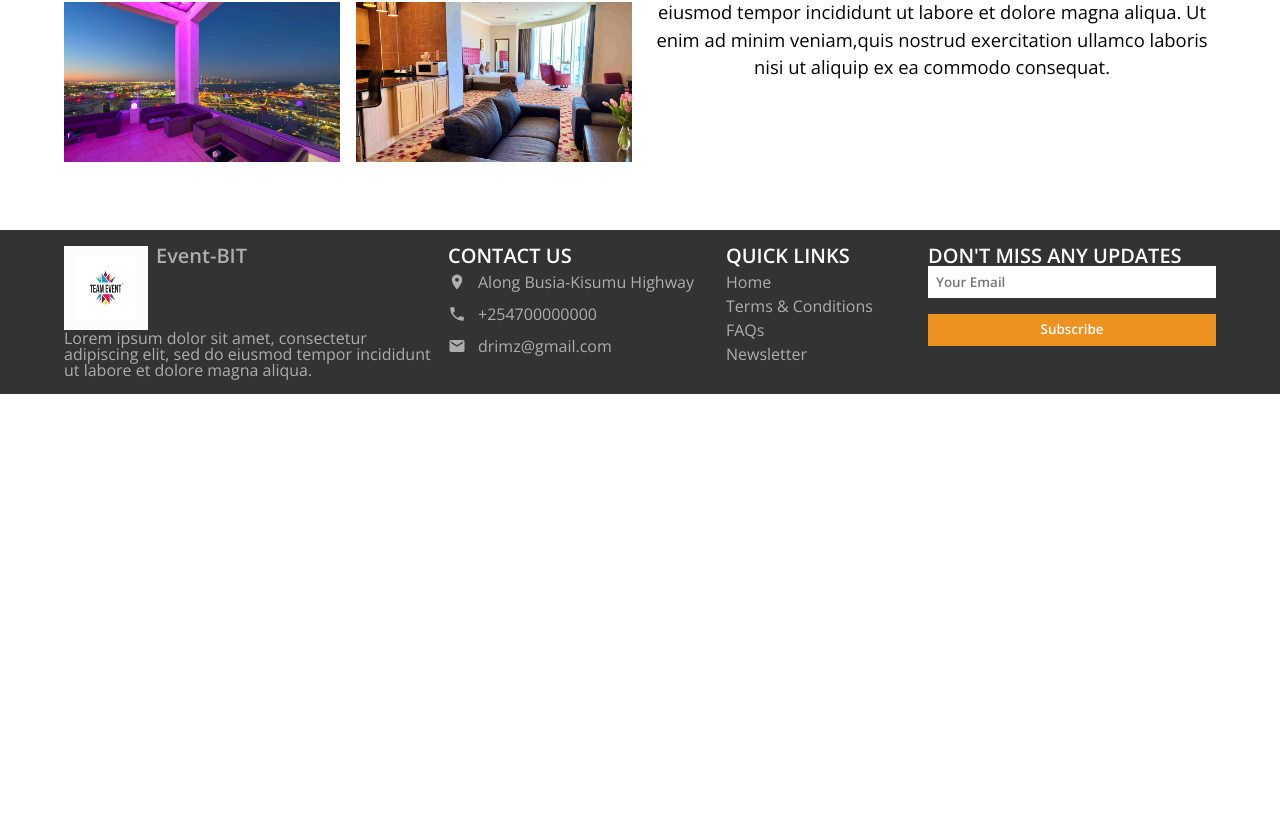
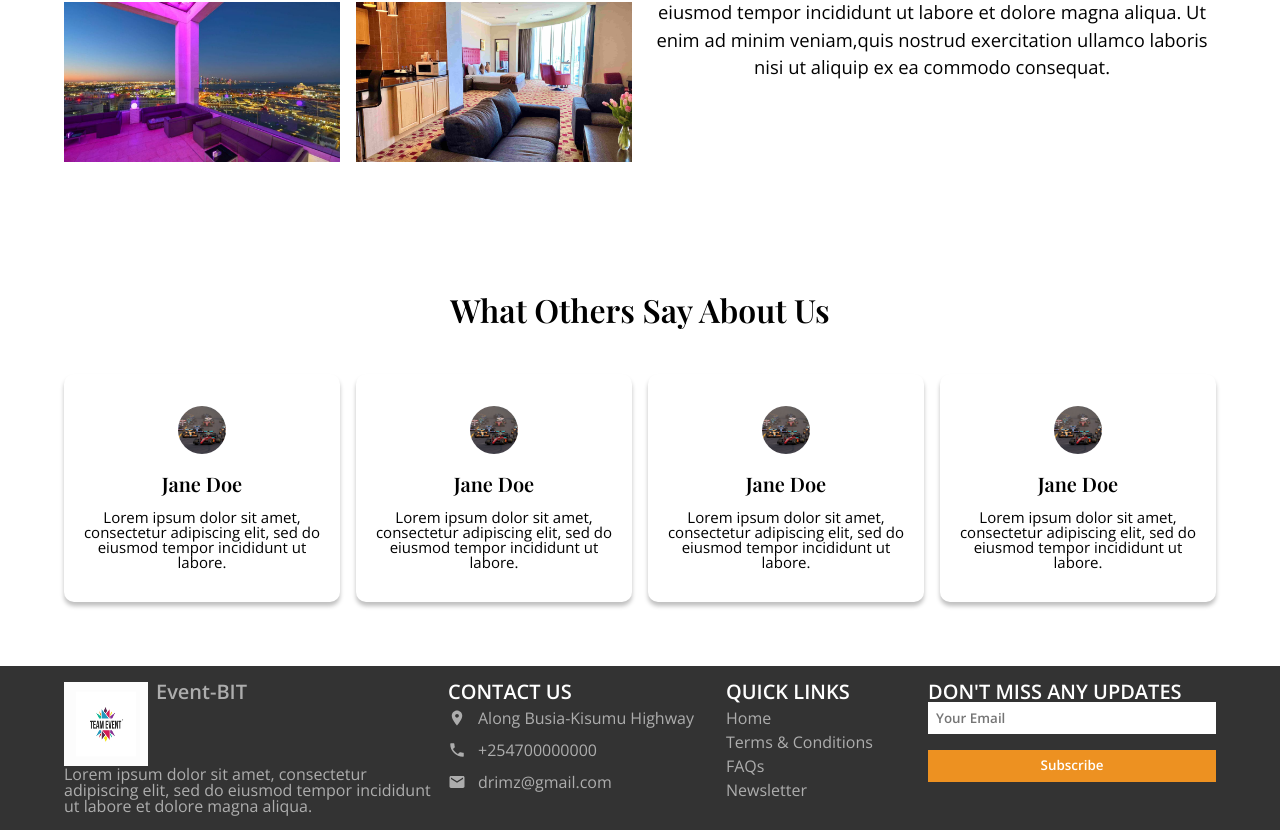
Before and after one commit to Snowkids-code/events-www, a React (Create React App) app: page / in a window 1280 px wide. Shown: the part 2254-3084 px from the top of the page. Before the commit the page ends 2648 px from the top, so only its background shows below. Built offline with nearby package versions, Linux system fonts and the light colour scheme; a web font is replaced by a local one.

Commit message:
review component done

```diff
--- /dev/null
+++ b/src/components/Home/Review.js
@@ -0,0 +1,25 @@
+import React from "react";
+import data from "../../data/review.json";
+
+function Review() {
+  return (
+    <div className="review-container">
+      <div className="review-wrapper">
+        <h2>What Others Say About Us</h2>
+        <div className="review-cards-container">
+          {data.map((data) => (
+            <div className="card-container" key={data._id}>
+              <div className="img-container">
+                <img alt="img" src={data.profilePicture} layout="fill" />
+              </div>
+              <h2>{data.name}</h2>
+              <p>{data.review}</p>
+            </div>
+          ))}
+        </div>
+      </div>
+    </div>
+  );
+}
+
+export default Review;
--- /dev/null
+++ b/src/data/review.json
@@ -0,0 +1,26 @@
+[
+  {
+    "_id": 1,
+    "name": "Jane Doe",
+    "review": "Lorem ipsum dolor sit amet, consectetur adipiscing elit, sed do  eiusmod tempor incididunt ut labore.",
+    "profilePicture": "/images/f1-pic.jpeg"
+  },
+  {
+    "_id": 2,
+    "name": "Jane Doe",
+    "review": "Lorem ipsum dolor sit amet, consectetur adipiscing elit, sed do  eiusmod tempor incididunt ut labore.",
+    "profilePicture": "/images/f1-pic.jpeg"
+  },
+  {
+    "_id": 3,
+    "name": "Jane Doe",
+    "review": "Lorem ipsum dolor sit amet, consectetur adipiscing elit, sed do  eiusmod tempor incididunt ut labore.",
+    "profilePicture": "/images/f1-pic.jpeg"
+  },
+  {
+    "_id": 4,
+    "name": "Jane Doe",
+    "review": "Lorem ipsum dolor sit amet, consectetur adipiscing elit, sed do  eiusmod tempor incididunt ut labore.",
+    "profilePicture": "/images/f1-pic.jpeg"
+  }
+]
--- a/src/pages/homepage/Homepage.js
+++ b/src/pages/homepage/Homepage.js
@@ -4,6 +4,7 @@ import HomeDescription from "../../components/Home/HomeDescription";
 import HomeFeatures from "../../components/Home/HomeFeatures";
 import Places from "../../components/Home/Places";
 import Position from "../../components/Home/Position";
+import Review from "../../components/Home/Review";
 import Rooms from "../../components/Home/Rooms";
 import Footer from "../../components/Layout/Footer";
 import Navbar from "../../components/Layout/Navbar";
@@ -17,6 +18,7 @@ function Homepage() {
       <Position />
       <Places />
       <Rooms />
+      <Review />
     </div>
   );
 }
--- /dev/null
+++ b/src/scss/components/_review.scss
@@ -0,0 +1,57 @@
+.review-container {
+  @extend .primary-container;
+  padding: 4rem 0;
+
+  .review-wrapper {
+    grid-area: main;
+    text-align: center;
+
+    h2 {
+      @include font-heading($heading-font-size, 550, black, 1);
+    }
+
+    .review-cards-container {
+      display: grid;
+      grid-template-columns: repeat(4, 1fr);
+      gap: 1rem;
+      margin-top: 3rem;
+
+      @media screen and (max-width: 900px) {
+        grid-template-columns: repeat(2, 1fr);
+      }
+
+      @media screen and (max-width: 500px) {
+        grid-template-columns: 1fr;
+      }
+
+      .card-container {
+        box-shadow: 0px 4px 4px rgba(0, 0, 0, 0.25);
+        border-radius: 10px;
+        //   width: 100%;
+        @include flex(center, center, column);
+        padding: 2rem 0.75rem;
+        gap: 1rem;
+        text-align: center;
+
+        .img-container {
+          position: relative;
+
+          img {
+            object-fit: cover;
+            // @include square(100%);
+            @include dimensions(3rem, 3rem);
+            border-radius: 100%;
+          }
+        }
+
+        h2 {
+          @include font-heading(1.25, 550, black, 1);
+        }
+
+        p {
+          @include font-body(0.9375, 400, black, 1);
+        }
+      }
+    }
+  }
+}
--- a/src/scss/main.scss
+++ b/src/scss/main.scss
@@ -19,4 +19,5 @@
 @import "components/home-description";
 @import "components/position";
 @import "components/places";
-@import "components/home-rooms"
+@import "components/home-rooms";
+@import "components/review";
```
